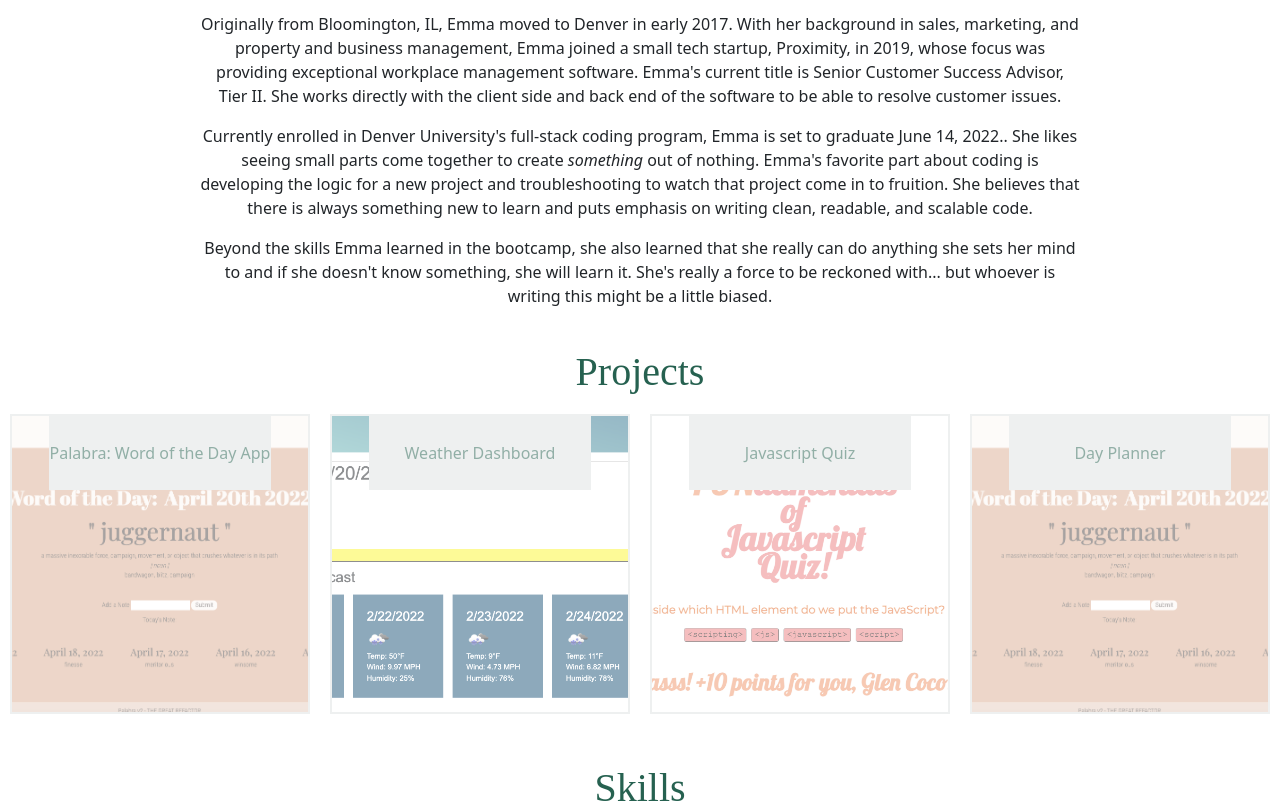
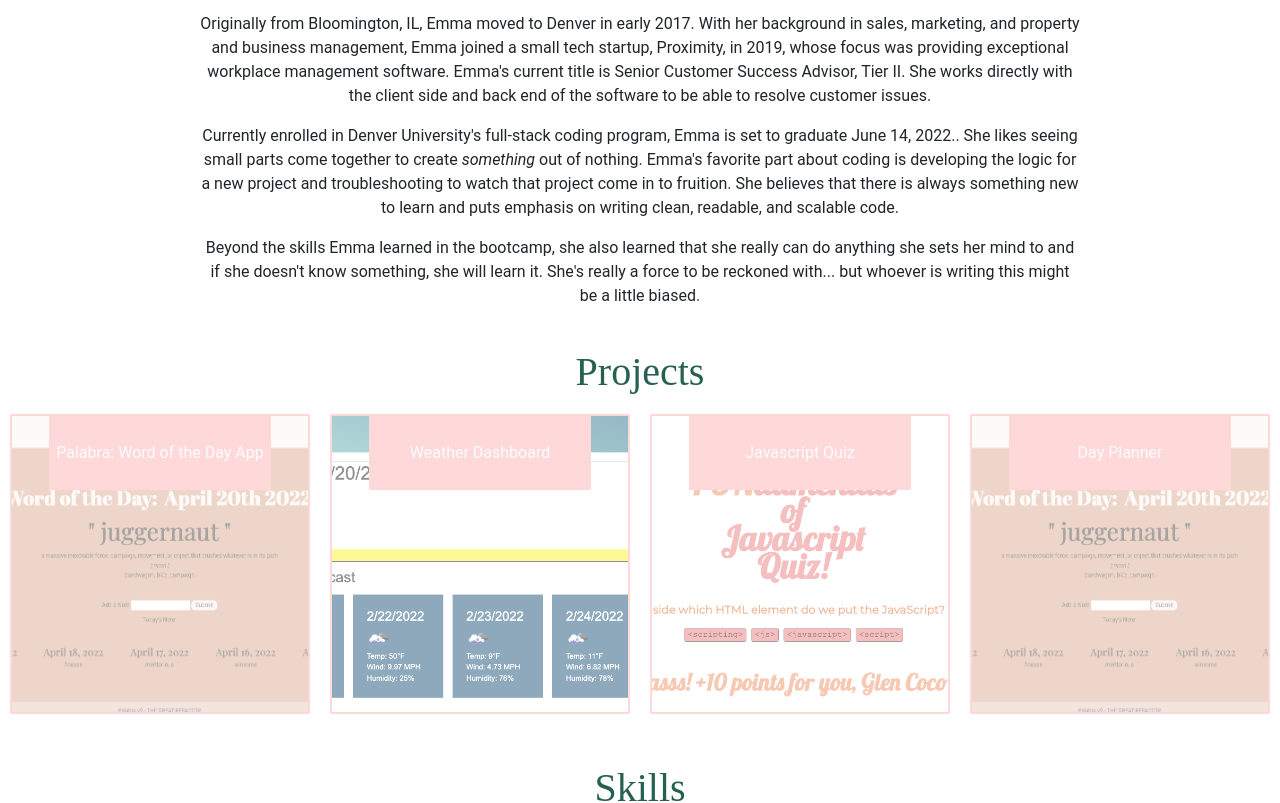
Before and after one commit to emmareimer/portfolio, a React (Create React App) app: page / in a window 1280 px wide. Shown: the part 680-1483 px from the top of the page. Built offline with nearby package versions, Linux system fonts and the light colour scheme.

Commit message:
changed fonts

```diff
--- a/src/App.css
+++ b/src/App.css
@@ -22,6 +22,10 @@
 
 a {
   text-decoration: none !important;
+}
+
+p {
+  font-family: 'Roboto', sans-serif;
 }
 
 /* ---------------------- Nav ----------------------- */
@@ -102,22 +106,89 @@ h2 {
   color: var(--lime);
 }
 
-/* .projectDivs {
-  display: flex;
-  justify-content: space-around;
-  margin-left: 100px;
-  margin-right: 100px;
-  margin-top: 25px;
+.opacity {
+  transition: opacity 0.5s;
+  opacity: 50%;
+}
+
+.opacity:hover,
+.opacity:hover > .highlighted-project,
+.opacity:hover > .other-projects-label {
+  cursor: pointer;
+  transition: opacity 0.5s;
+  opacity: 1;
+}
+
+.other-projects-title {
+  text-align: center;
+  margin-top: 50px;
   margin-bottom: 25px;
 }
 
-.projectPics {
-  width: 400px;
-  height: 200px;
-  box-shadow: 0 4px 8px 0 rgba(0, 0, 0, 0.2), 0 6px 20px 0 rgba(0, 0, 0, 0.19);
-  border-radius: .25rem;
-} */
+.other-projects {
+  width: 300px;
+  aspect-ratio: 1/1;
+  opacity: 50%;
+  transition: 0.5s;
+  border: 2px solid var(--dark);
+}
 
+.other-projects-label {
+  margin: 0 auto;
+  width: 75%;
+  height: 25%;
+  background-color: var(--dark);
+  color: var(--white);
+  font-family: 'Roboto', sans-serif;
+  text-align: center;
+  transition: 0.5s;
+  display: flex;
+  justify-content: center;
+  justify-self: center;
+  align-items: center;
+  text-decoration: none;
+}
+
+.project-1:hover > .label-1,
+.project-2:hover > .label-2,
+.project-3:hover > .label-3 {
+  margin-top: 12.5%;
+  font-size: 166%;
+  width: 75%;
+  height: 75%;
+  opacity: 0.95;
+  transition: 0.5s;
+}
+
+.project-1 {
+  background-image: url("palabrav2.png");
+}
+
+.project-2 {
+  background-image: url("weather-dashboard.png");
+}
+
+.project-3 {
+  background-image: url("javascript_quiz.png");
+}
+
+.project-4 {
+  background-image: url("day_planner.png");
+}
+
+.project-1, .project-2, .project-3, .project-4 {
+  background-position: center;
+  background-size: cover;
+  background-repeat: no-repeat;
+  margin: 10px;
+}
+
+.project-carousel {
+  display: flex;
+  flex-direction: row;
+  justify-content: space-evenly;
+  flex-wrap: wrap;
+}
 
 /* ----------------------------- Contact Form -------------------------- */
 
@@ -184,90 +255,7 @@ footer {
 
 @import url("https://fonts.googleapis.com/css2?family=Pushster&display=swap");
 @import url("https://fonts.googleapis.com/css2?family=Playfair+Display&display=swap");
-
-/* -------------------------- Test ---------------------------- */
-.opacity {
-  transition: opacity 0.5s;
-  opacity: 50%;
-}
-
-.opacity:hover,
-.opacity:hover > .highlighted-project,
-.opacity:hover > .other-projects-label {
-  cursor: pointer;
-  transition: opacity 0.5s;
-  opacity: 1;
-}
-
-.other-projects-title {
-  text-align: center;
-  margin-top: 50px;
-  margin-bottom: 25px;
-}
-
-.other-projects {
-  width: 300px;
-  aspect-ratio: 1/1;
-  opacity: 50%;
-  transition: 0.5s;
-  border: 2px solid #dee2e2;
-}
-
-.other-projects-label {
-  margin: 0 auto;
-  width: 75%;
-  height: 25%;
-  background-color: #dee2e2;
-  color: var(--lime);
-  text-align: center;
-  transition: 0.5s;
-  display: flex;
-  justify-content: center;
-  justify-self: center;
-  align-items: center;
-  text-decoration: none;
-}
-
-.project-1:hover > .label-1,
-.project-2:hover > .label-2,
-.project-3:hover > .label-3 {
-  margin-top: 12.5%;
-  font-size: 166%;
-  width: 75%;
-  height: 75%;
-  opacity: 0.95;
-  transition: 0.5s;
-}
-
-.project-1 {
-  background-image: url("palabrav2.png");
-}
-
-.project-2 {
-  background-image: url("weather-dashboard.png");
-}
-
-.project-3 {
-  background-image: url("javascript_quiz.png");
-}
-
-.project-4 {
-  background-image: url("day_planner.png");
-}
-
-.project-1, .project-2, .project-3, .project-4 {
-  background-position: center;
-  background-size: cover;
-  background-repeat: no-repeat;
-  margin: 10px;
-}
-
-.project-carousel {
-  display: flex;
-  flex-direction: row;
-  justify-content: space-evenly;
-  flex-wrap: wrap;
-}
+@import url("https://fonts.googleapis.com/css2?family=Roboto:wght@300&display=swap");
 
 
 /* -------------------- mobile media screen -------------------------- */
--- a/src/components/footer/Footer.js
+++ b/src/components/footer/Footer.js
@@ -29,8 +29,7 @@ const Footer = () => {
                         <img src={instagram} alt="instagram logo" className="icons"></img>
                     </a>
             </div>
-            <p id="yas">Built with React, yassss queen!</p>
-            <p id="yas">Ⓒdevwithemma</p>
+            <p id="yas">C: 309-706-9070 <br/> E: developwithemma@gmail.com <br/> Ⓒdevwithemma</p>
         </footer>
     );
 };
```
